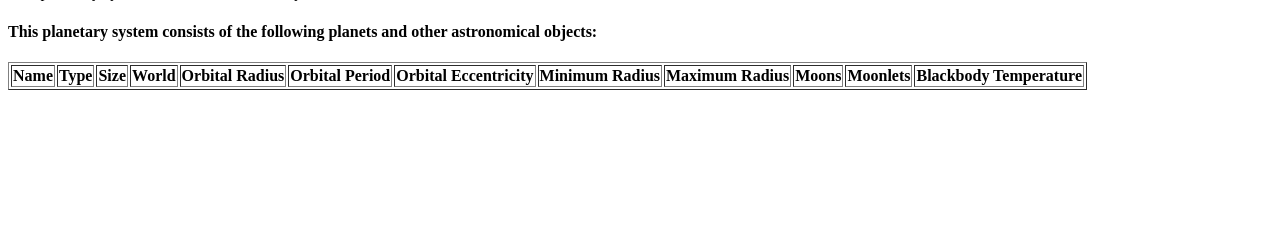
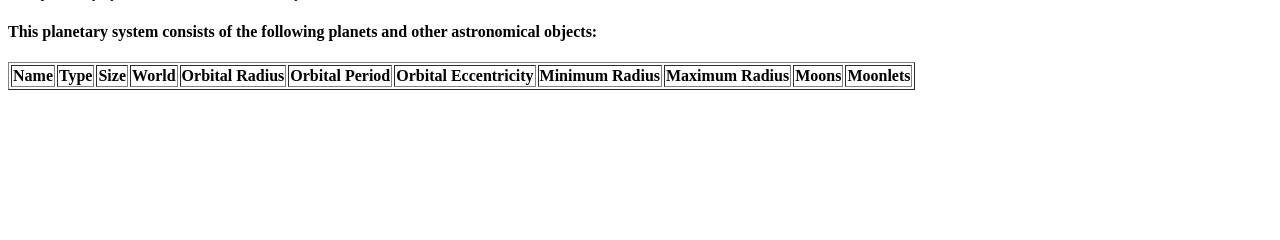
Before and after one commit to tschoppi/starsystem-gen, a Python web app: template web-gui/templates/planetsystem.html in a window 1280 px wide. Shown: the part 76-316 px from the top of the page. Run offline with Jinja, Linux system fonts and the light colour scheme; the template is opened without the code that fills it, so the values that code supplies are empty.

Commit message:
Resolves #26 by adding relevant information

```diff
--- a/web-gui/server.py
+++ b/web-gui/server.py
@@ -118,7 +118,7 @@ class WebServer(object):
         if row == 'Mass':
             return round(planet.get_mass(), 2)
         if row == 'Atm. Pressure':
-            return round(planet.get_pressure(), 2)
+            return str(round(planet.get_pressure(), 2)) + ' Atm'
         if row == 'Pressure Category':
             return planet.get_pressure_category()
         if row == 'Total Tidal Effect':
--- a/web-gui/templates/overview.html
+++ b/web-gui/templates/overview.html
@@ -37,8 +37,8 @@
                 {% endif %}
                 <li>The star is as massive as {{star.get_mass()|round(2)}} suns.</li>
                 <li>The surface temperature of the star is {{star.get_temp()}} degrees K.</li>
-                <li>The luminosity of the star is {{star.get_luminosity()|round(6)}}.</li>
-                <li>The star's radius is {{star.get_radius()|round(6)}} times the sun's radius.</li>
+                <li>The star is {{star.get_luminosity()}} times as bright as the sun.</li>
+                <li>The star's radius is {{(star.get_radius() * 214.93) | round(2)}} times the sun's radius.</li>
                 <li>The inner limit for planets orbiting this star is at {{star.get_orbit_limits()[0]|round(2)}} AU. </li>
                 <li>The outer limit for planets orbiting this star is at {{star.get_orbit_limits()[1]|round(2)}} AU. </li>
                 <li>The snow line for planets orbiting this star is at {{star.get_snowline()|round(2)}} AU. </li>
--- a/web-gui/templates/planetsystem.html
+++ b/web-gui/templates/planetsystem.html
@@ -25,7 +25,6 @@
             <th>Maximum Radius</th>
             <th>Moons</th>
             <th>Moonlets</th>
-            <th>Blackbody Temperature</th>
         </tr>
         {% for key, planet in planetsystem.get_orbitcontents().items()|sort %}
         {% set astro_body = planetsystem.get_orbitcontents()[key] %}
@@ -41,7 +40,6 @@
             <td>{{astro_body.get_min_max()[1]|round(2)}} AU</td>
             <td>{% if astro_body.num_moons() != '' %}{{astro_body.num_moons()|round(2)}}{% else %} N/A {% endif %}</td>
             <td>{% if astro_body.num_moonlets() != '' %}{{astro_body.num_moonlets()|round(2)}}{% else %} N/A {% endif %}</td>
-            <td>{{astro_body.get_blackbody_temp()|round(2)}} K</td>
         </tr>
         {% endfor %}
     </table>
@@ -74,7 +72,7 @@
     <div id="planets-list">
         <h4>This is a more detailed overview of the planets:</h4>
         <table border="1">
-            {% set list_of_rows = ["", "World Size", "World Type", "Atm. Mass", "Atm. Composition", "Hydr. Coverage", "Avg. Surface Temperature", "Climate Type", "Axial Tilt", "Density", "Diameter", "Surface Gravity", "Mass", "Atm. Pressure", "Pressure Category", "Total Tidal Effect", "Volcanics", "Tectonics", "Resource Value Modifier", "Habitability", "Affinity", "Rotational Period"] %}
+            {% set list_of_rows = ["", "World Size", "World Type", "Atm. Mass", "Atm. Composition", "Hydr. Coverage", "Avg. Surface Temperature", "Climate Type", "Axial Tilt", "Density", "Diameter", "Surface Gravity", "Mass", "Atm. Pressure", "Pressure Category", "Volcanics", "Tectonics", "Resource Value Modifier", "Habitability", "Affinity", "Rotational Period"] %}
             {% for row in list_of_rows %}
             <tr>
                 <td><b>{{row}}</b></td>
@@ -88,6 +86,7 @@
             {% endfor %}
         </table>
 		<p>*: retrograde rotation</p>
+        <p>Density, Diameter and Mass are relative to Earth; 1.0 is equal to Earth. The same goes for atmospheric Mass.</p>
     </div>
 {% endif %}
 </body>
```
